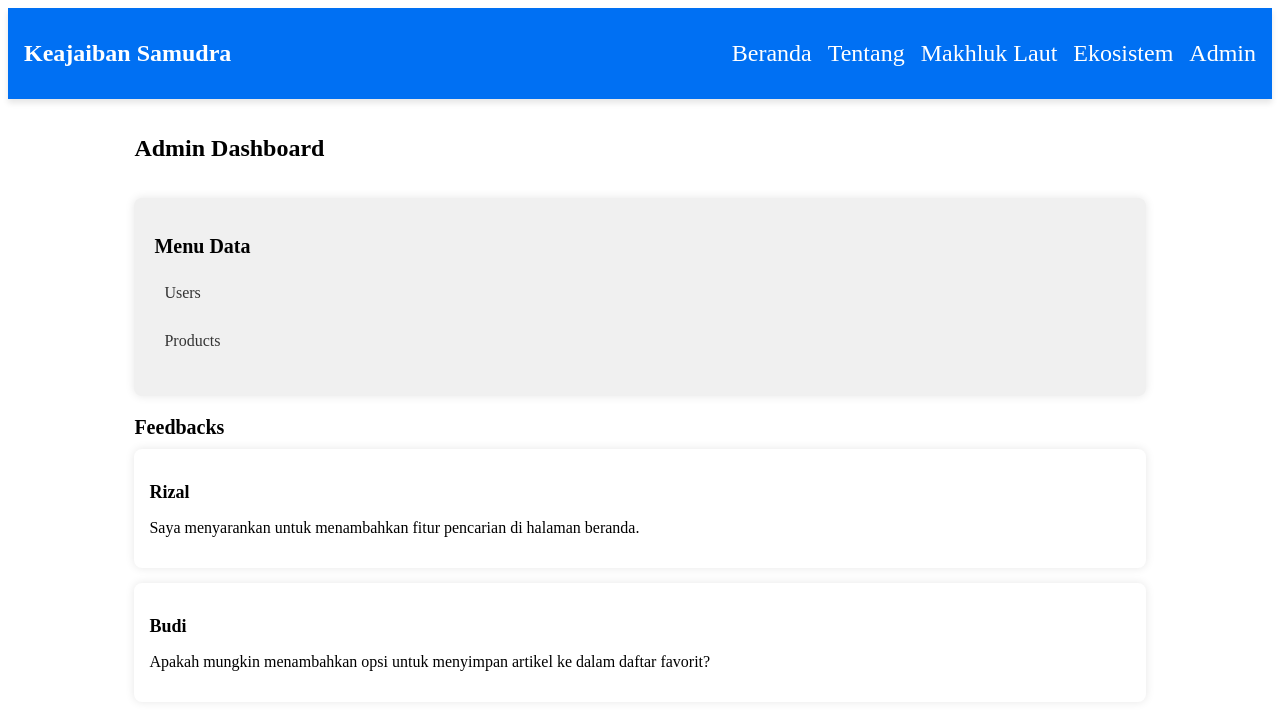
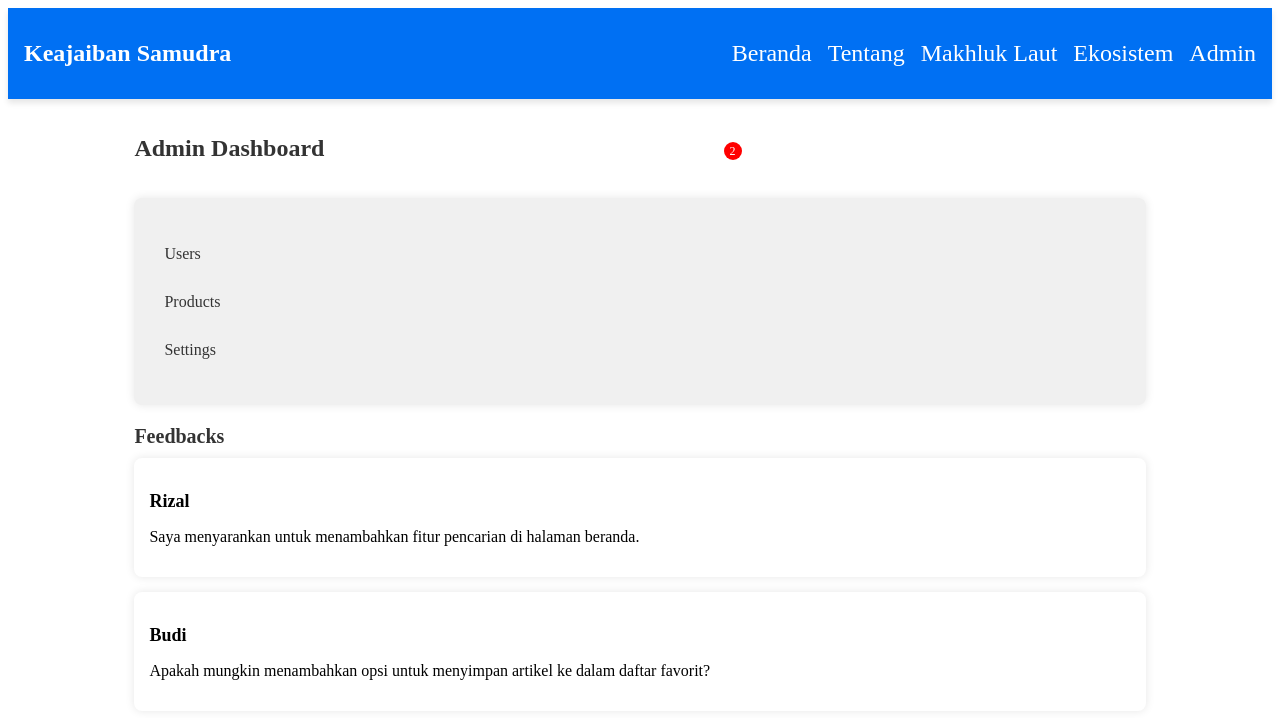
Before and after one commit to romzazikrian/TA-PBS-21CDX-TeamEto, a Next.js app in the folder frontend/: page /admin in a window 1280 px wide. Shown: the top 718 px of the page. Built offline with nearby package versions, Linux system fonts and the light colour scheme.

Commit message:
penambahan menu seting pada Halaman admin

```diff
--- a/frontend/src/app/styles/Admin.module.css
+++ b/frontend/src/app/styles/Admin.module.css
@@ -14,6 +14,73 @@
 .title {
   font-size: 24px;
   font-weight: bold;
+  color: #333; /* Warna teks judul */
+}
+
+.notifications {
+  position: relative;
+  display: flex;
+  align-items: center;
+}
+
+.notificationIcon {
+  font-size: 20px;
+  margin-right: 10px;
+  cursor: pointer;
+  color: #333; /* Warna ikon notifikasi */
+}
+
+.notificationIcon:hover {
+  color: #007bff; /* Warna ikon notifikasi saat dihover */
+}
+
+.notificationDropdown {
+  position: absolute;
+  top: 100%;
+  right: 0;
+  background-color: #ffffff;
+  box-shadow: 0 0 10px rgba(0, 0, 0, 0.1);
+  border: 1px solid #a43333;
+  border-radius: 4px;
+  min-width: 200px;
+  z-index: 10;
+  display: none; /* Default hidden */
+}
+
+.notifications:hover .notificationDropdown {
+  display: block; /* Show on hover */
+}
+
+.notificationItem {
+  padding: 10px;
+  cursor: pointer;
+}
+
+.notificationItem:hover {
+  background-color: #1c2eb6; /* Warna latar belakang item notifikasi saat dihover */
+}
+
+.content {
+  margin-top: 20px;
+}
+
+.sectionTitle {
+  font-size: 20px;
+  margin-bottom: 10px;
+  color: #333; /* Warna teks judul bagian */
+}
+
+.card {
+  background-color: #fff;
+  padding: 15px;
+  margin-bottom: 15px;
+  border-radius: 8px;
+  box-shadow: 0 0 10px rgba(0, 0, 0, 0.1);
+}
+
+.card h3 {
+  font-size: 18px;
+  margin-bottom: 5px;
 }
 
 .menu {
@@ -26,6 +93,7 @@
 .menuTitle {
   font-size: 20px;
   margin-bottom: 10px;
+  color: #333; /* Warna teks judul menu */
 }
 
 .menuList {
@@ -41,31 +109,18 @@
   display: block;
   padding: 10px;
   text-decoration: none;
-  color: #333;
+  color: #333; /* Warna teks item menu */
 }
 
 .menuItem a:hover {
-  background-color: #ddd;
+  background-color: #ddd; /* Warna latar belakang item menu saat dihover */
 }
 
-.content {
-  margin-top: 20px;
+.badge {
+  background-color: red;
+  color: white;
+  font-size: 12px;
+  padding: 2px 6px;
+  border-radius: 50%;
+  margin-left: 5px;
 }
-
-.sectionTitle {
-  font-size: 20px;
-  margin-bottom: 10px;
-}
-
-.card {
-  background-color: #fff;
-  padding: 15px;
-  margin-bottom: 15px;
-  border-radius: 8px;
-  box-shadow: 0 0 10px rgba(0, 0, 0, 0.1);
-}
-
-.card h3 {
-  font-size: 18px;
-  margin-bottom: 5px;
-}
--- a/frontend/src/pages/admin.tsx
+++ b/frontend/src/pages/admin.tsx
@@ -1,10 +1,10 @@
-import React from "react";
+import React, { useState } from "react";
 import Navbar from "../app/komponen/navbar";
 import styles from "../app/styles/Admin.module.css";
 
 const AdminDashboard = () => {
   // Dummy data untuk simulasi kiriman saran
-  const feedbacks = [
+  const [feedbacks] = useState([
     {
       id: 1,
       user: "Rizal",
@@ -18,10 +18,10 @@ const AdminDashboard = () => {
         "Apakah mungkin menambahkan opsi untuk menyimpan artikel ke dalam daftar favorit?",
     },
     // Tambahkan kiriman saran lainnya sesuai kebutuhan
-  ];
+  ]);
 
   // Dummy data untuk simulasi menu data
-  const menuData = [
+  const [menuData] = useState([
     {
       id: 1,
       title: "Users",
@@ -34,8 +34,30 @@ const AdminDashboard = () => {
       icon: "fa fa-cubes",
       link: "/admin/products",
     },
+    {
+      id: 3,
+      title: "Settings", // Tambahkan menu Settings
+      icon: "fa fa-cog",
+      link: "/admin/settings",
+    },
     // Tambahkan menu data lainnya sesuai kebutuhan
-  ];
+  ]);
+
+  // State untuk menampilkan atau menyembunyikan dropdown notifikasi
+  const [showNotifications, setShowNotifications] = useState(false);
+
+  // State untuk menampilkan atau menyembunyikan dropdown settings
+  const [showSettings, setShowSettings] = useState(false);
+
+  // Handler untuk toggle dropdown notifikasi
+  const toggleNotifications = () => {
+    setShowNotifications(!showNotifications);
+  };
+
+  // Handler untuk toggle dropdown settings
+  const toggleSettings = () => {
+    setShowSettings(!showSettings);
+  };
 
   return (
     <div>
@@ -43,9 +65,56 @@ const AdminDashboard = () => {
       <div className={styles.container}>
         <div className={styles.header}>
           <h1 className={styles.title}>Admin Dashboard</h1>
+          <div className={styles.notifications}>
+            <div
+              className={styles.notificationIcon}
+              onClick={toggleNotifications}
+            >
+              <i className="fa fa-bell"></i>
+              {/* Tampilkan badge jika ada notifikasi */}
+              {feedbacks.length > 0 && (
+                <span className={styles.badge}>{feedbacks.length}</span>
+              )}
+            </div>
+            {/* Dropdown notifikasi */}
+            {showNotifications && (
+              <div className={styles.notificationDropdown}>
+                {feedbacks.length > 0 ? (
+                  feedbacks.map((feedback) => (
+                    <div key={feedback.id} className={styles.notificationItem}>
+                      <p>{feedback.message}</p>
+                    </div>
+                  ))
+                ) : (
+                  <div className={styles.notificationItem}>
+                    <p>No new notifications</p>
+                  </div>
+                )}
+              </div>
+            )}
+          </div>
+          <div className={styles.settings}>
+            <div className={styles.settingIcon} onClick={toggleSettings}>
+              <i className="fa fa-cog"></i>
+            </div>
+            {/* Dropdown settings */}
+            {showSettings && (
+              <div className={styles.settingDropdown}>
+                <ul className={styles.settingList}>
+                  <li className={styles.settingItem}>
+                    <a href="/admin/settings">General Settings</a>
+                  </li>
+                  <li className={styles.settingItem}>
+                    <a href="/admin/settings">Account Settings</a>
+                  </li>
+                  {/* Tambahkan lebih banyak item settings sesuai kebutuhan */}
+                </ul>
+              </div>
+            )}
+          </div>
         </div>
         <div className={styles.menu}>
-          <h2 className={styles.menuTitle}>Menu Data</h2>
+          <h2 className={styles.menuTitle}></h2>
           <ul className={styles.menuList}>
             {menuData.map((item) => (
               <li key={item.id} className={styles.menuItem}>
```
